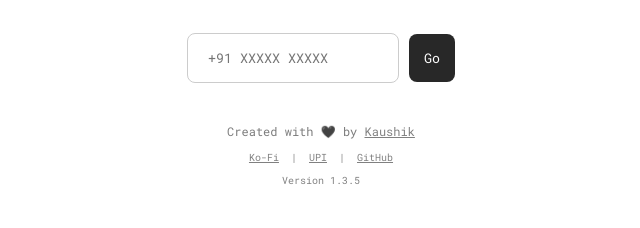
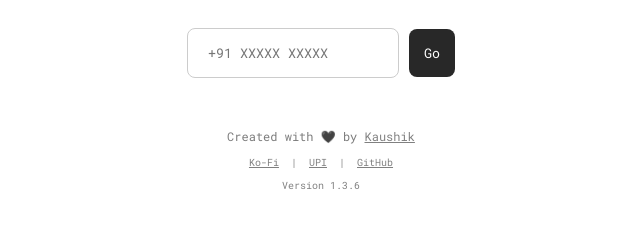
Before and after one commit to thekaushikls/WhatsApp, a plain HTML site: page index.html in a window 1280 px wide. Shown: the part 326-554 px from the top of the page, without its empty margins (319-959 px from the left). Drawn offline with Linux system fonts and the light colour scheme.

Commit message:
[updated] vertical spacing

```diff
--- a/index.html
+++ b/index.html
@@ -82,14 +82,14 @@
             <button id="chatButton" onclick="onButtonClick()">Go</button>
         </div>
 
-        <div style="margin-top: 40px; color:grey">
+        <div style="margin-top: 50px; color:grey">
             <p class="footer-text">
                 Created with 🖤 by <a href="https://linkedin.com/in/thekaushikls" style="color:grey" target="_blank">Kaushik</a>
                 <div style="font-size: 10px;">
                     <a href="https://ko-fi.com/thekaushikls/" style="color:grey" target="_blank">Ko-Fi</a> &nbsp;|&nbsp;
                     <a href="upi://pay?pa=kaushikls96@okhdfcbank&pn=KAUSHIK&cu=INR" style="color:grey" target="_blank">UPI</a> &nbsp;|&nbsp;
                     <a href="https://www.github.com/thekaushikls/TAAK/" style="color:grey" target="_blank">GitHub</a>
-                    <p>Version 1.3.5</p>
+                    <p>Version 1.3.6</p>
                 </div>
             </p>
         </div>
```
